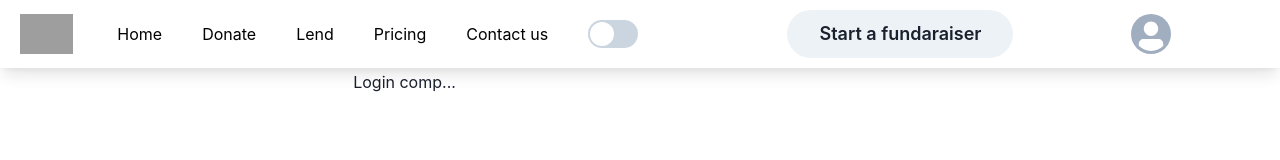
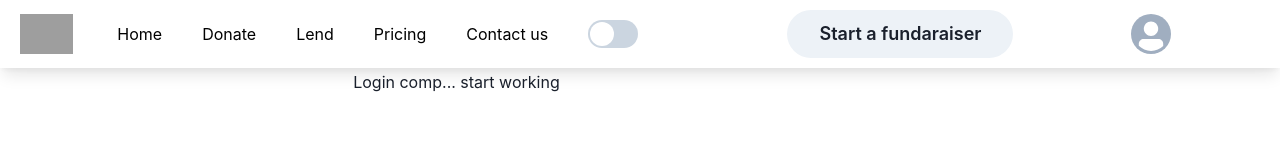
Before and after one commit to TheShenron/vigorous-ticket-1895, a React (Create React App) app: page /login in a window 1280 px wide. Shown: the top 160 px of the page. Built offline with nearby package versions, Linux system fonts and the light colour scheme; grey boxes are pictures that could not be loaded.

Commit message:
Login/Register page

```diff
--- a/src/Components/day_4/LoginComp.jsx
+++ b/src/Components/day_4/LoginComp.jsx
@@ -4,7 +4,7 @@ import React from 'react';
 function LoginComp(props) {
     return (
         <Container>
-            <h1>Login comp...</h1>
+            <h1>Login comp... start working</h1>
         </Container>
     );
 }
--- a/src/Components/day_4/RegisterComp.jsx
+++ b/src/Components/day_4/RegisterComp.jsx
@@ -3,7 +3,7 @@ import React from 'react';
 function RegisterComp(props) {
     return (
         <div>
-            <h1>Register comp...</h1>
+            <h1>Register comp... start working</h1>
         </div>
     );
 }
```
